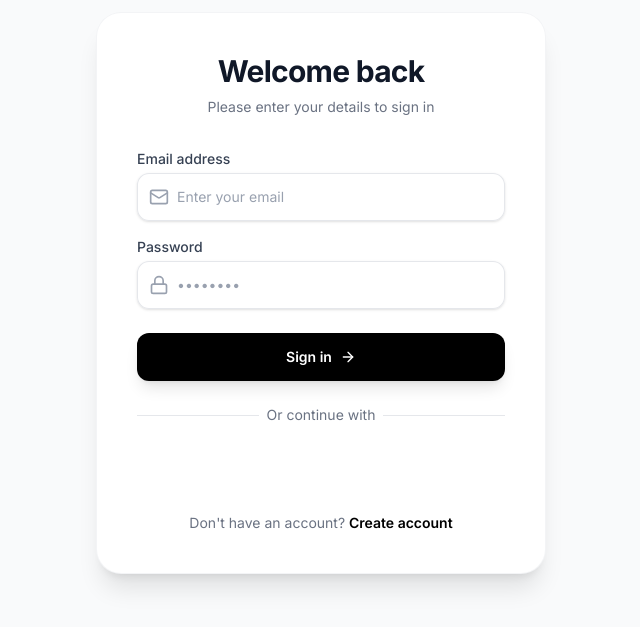
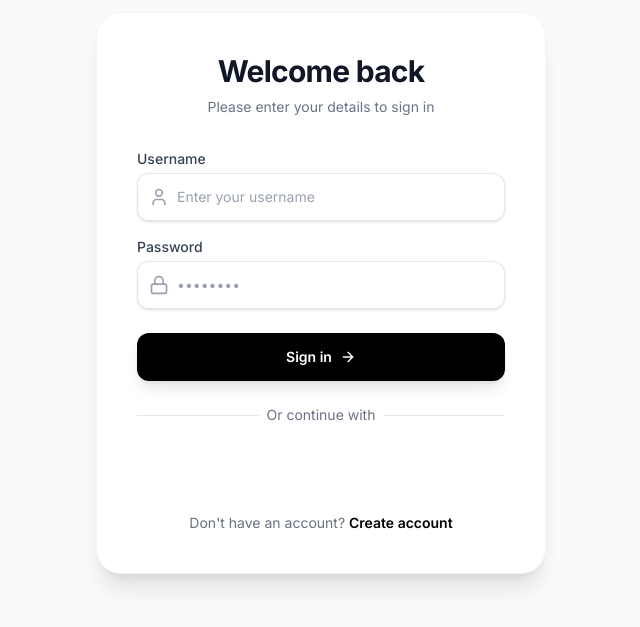
Before and after one commit to prasdif/team-task-manager-neo, a Next.js app: page /login in a window 1280 px wide. Shown: the part 107-734 px from the top of the page, without its empty margins (319-959 px from the left). Built offline with nearby package versions, Linux system fonts and the light colour scheme; no server answers.

Commit message:
feat: switch auth to username-based and fix google auth config

```diff
--- a/app/(auth)/login/page.tsx
+++ b/app/(auth)/login/page.tsx
@@ -5,11 +5,12 @@ import Link from 'next/link';
 import { useRouter } from 'next/navigation';
 import { useLoginMutation, setCredentials, useGoogleLoginMutation } from '@/lib/features/auth/authSlice';
 import { useDispatch } from 'react-redux';
-import { Mail, Lock, Loader2, ArrowRight } from 'lucide-react';
+import { User, Lock, Loader2, ArrowRight } from 'lucide-react';
+import toast from 'react-hot-toast';
 import { GoogleLogin } from '@react-oauth/google';
 
 export default function LoginPage() {
-    const [email, setEmail] = useState('');
+    const [username, setUsername] = useState('');
     const [password, setPassword] = useState('');
     const router = useRouter();
     const dispatch = useDispatch();
@@ -17,19 +18,30 @@ export default function LoginPage() {
     const [googleLogin] = useGoogleLoginMutation();
 
     const handleGoogleSuccess = async (credentialResponse: any) => {
+        console.log("Google response received:", credentialResponse);
         try {
+            if (!credentialResponse.credential) {
+                console.error("No credential received from Google");
+                toast.error("Google login failed: No credential received");
+                return;
+            }
+            console.log("Sending token to backend...");
             const user = await googleLogin({ token: credentialResponse.credential }).unwrap();
+            console.log("Backend response success:", user);
             dispatch(setCredentials(user));
+            toast.success("Login successful!");
             router.push('/dashboard');
-        } catch (err) {
-            console.error('Google Login Failed', err);
+        } catch (err: any) {
+            console.error('Google Login Backend Error:', err);
+            const errorMessage = err?.data?.message || err?.message || "Google Login verification failed";
+            toast.error(errorMessage);
         }
     };
 
     const handleSubmit = async (e: React.FormEvent) => {
         e.preventDefault();
         try {
-            const user = await login({ email, password }).unwrap();
+            const user = await login({ username, password }).unwrap();
             dispatch(setCredentials(user));
             router.push('/dashboard');
         } catch (err) {
@@ -52,23 +64,23 @@ export default function LoginPage() {
                 <form className="mt-8 space-y-6" onSubmit={handleSubmit}>
                     <div className="space-y-4">
                         <div>
-                            <label htmlFor="email" className="block text-sm font-medium text-gray-700 mb-1">
-                                Email address
+                            <label htmlFor="username" className="block text-sm font-medium text-gray-700 mb-1">
+                                Username
                             </label>
                             <div className="relative">
                                 <div className="absolute inset-y-0 left-0 pl-3 flex items-center pointer-events-none">
-                                    <Mail className="h-5 w-5 text-gray-400" />
+                                    <User className="h-5 w-5 text-gray-400" />
                                 </div>
                                 <input
-                                    id="email"
-                                    name="email"
-                                    type="email"
-                                    autoComplete="email"
+                                    id="username"
+                                    name="username"
+                                    type="text"
+                                    autoComplete="username"
                                     required
                                     className="block w-full rounded-xl border-0 py-3 pl-10 text-gray-900 shadow-sm ring-1 ring-inset ring-gray-200 placeholder:text-gray-400 focus:ring-2 focus:ring-inset focus:ring-black sm:text-sm sm:leading-6 transition-all"
-                                    placeholder="Enter your email"
-                                    value={email}
-                                    onChange={(e) => setEmail(e.target.value)}
+                                    placeholder="Enter your username"
+                                    value={username}
+                                    onChange={(e) => setUsername(e.target.value)}
                                 />
                             </div>
                         </div>
@@ -98,7 +110,7 @@ export default function LoginPage() {
 
                     {error && (
                         <div className="rounded-lg bg-red-50 p-3 text-sm text-red-500 text-center">
-                            {(error as any)?.data?.message || 'Invalid email or password'}
+                            {(error as any)?.data?.message || 'Invalid username or password'}
                         </div>
                     )}
 
--- a/app/(auth)/register/page.tsx
+++ b/app/(auth)/register/page.tsx
@@ -7,9 +7,10 @@ import { useRegisterMutation, setCredentials } from '@/lib/features/auth/authSli
 import { useDispatch } from 'react-redux';
 import { User, Mail, Lock, Loader2, ArrowRight } from 'lucide-react';
 
+import toast from 'react-hot-toast';
+
 export default function RegisterPage() {
     const [username, setUsername] = useState('');
-    const [email, setEmail] = useState('');
     const [password, setPassword] = useState('');
     const router = useRouter();
     const dispatch = useDispatch();
@@ -17,12 +18,17 @@ export default function RegisterPage() {
 
     const handleSubmit = async (e: React.FormEvent) => {
         e.preventDefault();
+        console.log("Attempting to register with:", { username, password });
         try {
-            const user = await register({ username, email, password }).unwrap();
+            const user = await register({ username, password }).unwrap();
+            console.log("Registration success:", user);
             dispatch(setCredentials(user));
+            toast.success("Registration successful!");
             router.push('/dashboard');
-        } catch (err) {
+        } catch (err: any) {
             console.error('Failed to register:', err);
+            const errorMessage = err?.data?.message || err?.error || "Registration failed. Check your connection.";
+            toast.error(errorMessage);
         }
     };
 
@@ -61,27 +67,7 @@ export default function RegisterPage() {
                             </div>
                         </div>
 
-                        <div>
-                            <label htmlFor="email" className="block text-sm font-medium text-gray-700 mb-1">
-                                Email address
-                            </label>
-                            <div className="relative">
-                                <div className="absolute inset-y-0 left-0 pl-3 flex items-center pointer-events-none">
-                                    <Mail className="h-5 w-5 text-gray-400" />
-                                </div>
-                                <input
-                                    id="email"
-                                    name="email"
-                                    type="email"
-                                    autoComplete="email"
-                                    required
-                                    className="block w-full rounded-xl border-0 py-3 pl-10 text-gray-900 shadow-sm ring-1 ring-inset ring-gray-200 placeholder:text-gray-400 focus:ring-2 focus:ring-inset focus:ring-black sm:text-sm sm:leading-6 transition-all"
-                                    placeholder="Enter your email"
-                                    value={email}
-                                    onChange={(e) => setEmail(e.target.value)}
-                                />
-                            </div>
-                        </div>
+
 
                         <div>
                             <label htmlFor="password" className="block text-sm font-medium text-gray-700 mb-1">
--- a/app/StoreProvider.tsx
+++ b/app/StoreProvider.tsx
@@ -16,15 +16,22 @@ export default function StoreProvider({
         storeRef.current = makeStore()
     }
 
+    const clientId = process.env.NEXT_PUBLIC_GOOGLE_CLIENT_ID;
+
     useEffect(() => {
         if (storeRef.current) {
             storeRef.current.dispatch(initializeAuth())
         }
-    }, [])
+        if (!clientId) {
+            console.error("Google Client ID is missing. Check your .env file and restart the server.");
+        } else {
+            console.log("Google Client ID loaded:", clientId);
+        }
+    }, [clientId])
 
     return (
         <Provider store={storeRef.current}>
-            <GoogleOAuthProvider clientId={process.env.NEXT_PUBLIC_GOOGLE_CLIENT_ID || ''}>
+            <GoogleOAuthProvider clientId={clientId || ''}>
                 {children}
             </GoogleOAuthProvider>
         </Provider>
--- a/lib/features/auth/authSlice.ts
+++ b/lib/features/auth/authSlice.ts
@@ -4,7 +4,7 @@ import { apiSlice } from '../api/apiSlice';
 interface User {
     _id: string;
     username: string;
-    email: string;
+    email?: string;
     role: string;
     token: string;
 }
--- a/server.js
+++ b/server.js
@@ -34,7 +34,7 @@ connectDB();
 // --- Models ---
 const userSchema = new mongoose.Schema({
     username: { type: String, required: true, unique: true },
-    email: { type: String, required: true, unique: true },
+    email: { type: String, required: false, unique: true, sparse: true },
     password: { type: String, required: true },
     role: { type: String, enum: ['admin', 'member'], default: 'member' },
 }, { timestamps: true });
@@ -255,13 +255,13 @@ app.delete('/api/tasks/:id', protect, async (req, res) => {
 
 app.post('/api/auth/register', async (req, res) => {
     try {
-        const { username, email, password } = req.body;
-        if (!username || !email || !password) return res.status(400).json({ message: 'Please add all fields' });
+        const { username, password } = req.body;
+        if (!username || !password) return res.status(400).json({ message: 'Please add all fields' });
 
-        const userExists = await User.findOne({ email });
+        const userExists = await User.findOne({ username });
         if (userExists) return res.status(400).json({ message: 'User already exists' });
 
-        const user = await User.create({ username, email, password });
+        const user = await User.create({ username, password });
         if (user) {
             res.status(201).json({
                 _id: user.id,
@@ -280,8 +280,8 @@ app.post('/api/auth/register', async (req, res) => {
 
 app.post('/api/auth/login', async (req, res) => {
     try {
-        const { email, password } = req.body;
-        const user = await User.findOne({ email });
+        const { username, password } = req.body;
+        const user = await User.findOne({ username });
 
         if (user && (await user.matchPassword(password))) {
             res.json({
```
